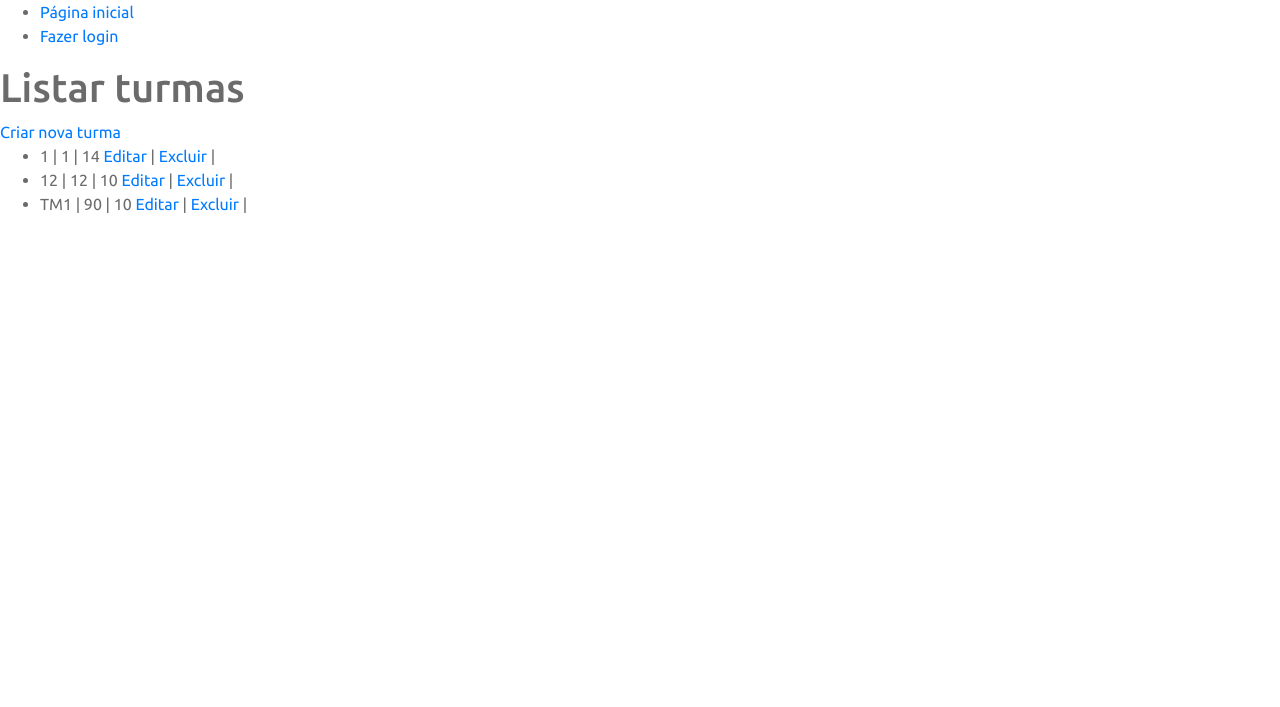
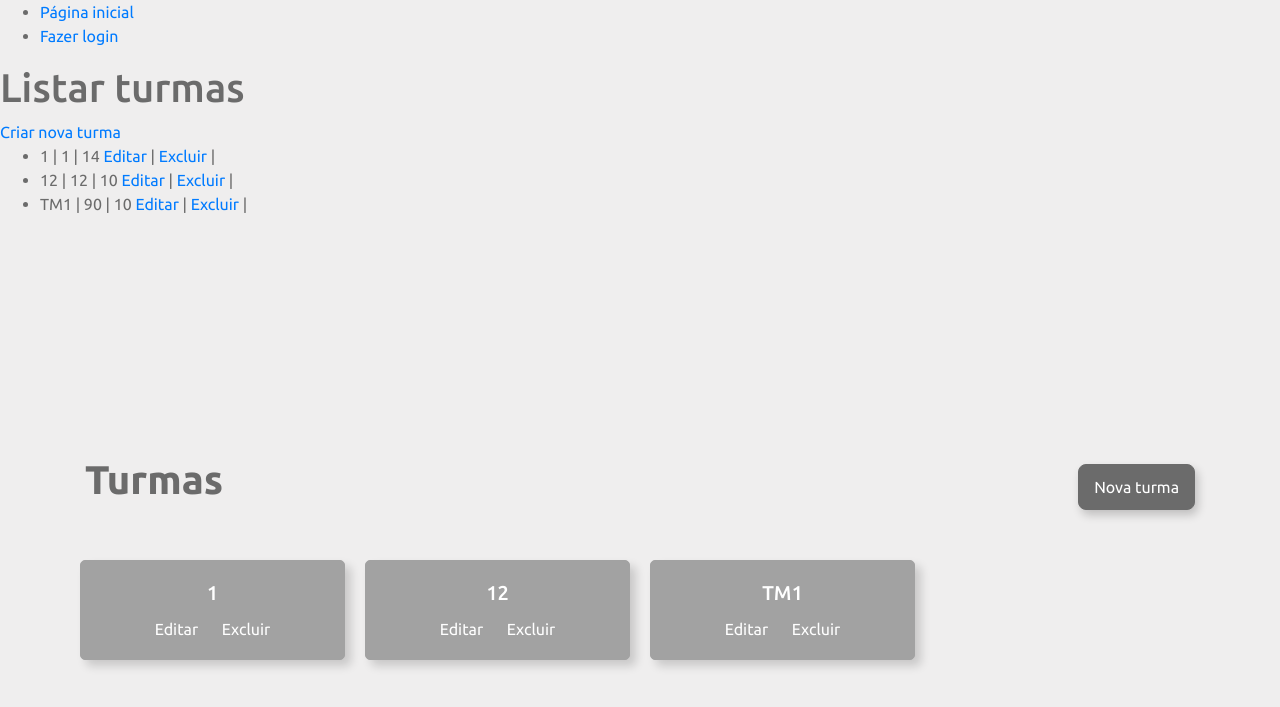
Before and after one commit to caioguedesam/skoolit_engsoft, a Flask app: page /turmas/listar in a window 1280 px wide. Shown: the top 707 px of the page. Run offline with Flask 2, Linux system fonts and the light colour scheme; data comes from the database, SQL or seed files in the repository; both versions use the stored data as it was after the commit; some libraries are stand-ins or nearby versions.

Commit message:
Início design página das turmas (gerenciar)

```diff
--- /dev/null
+++ b/skoolit/static/turmas/listar_turmas.css
@@ -0,0 +1,44 @@
+body {
+  background-color: var(--background);
+}
+
+#titulo, #materia-nome {
+  font-weight: bold;
+}
+
+#materia-nome {
+  font-size: 18px;
+}
+
+.container {
+  margin-top: 240px;
+}
+
+.btn {
+  background-color: var(--accent) !important;
+  border-color: var(--accent) !important;
+  border-radius: 8px;
+  padding: 10px 15px;
+  box-shadow: 3px 5px 10px rgba(0, 0, 0, .2)
+}
+
+.btn:hover {
+  background-color: var(--accent-hover) !important;
+  border-color: var(--accent-hover) !important;
+}
+
+.card.turma{
+  background-color: var(--background-card);
+  border-color: var(--background-card);
+  border-radius: 5px;
+  margin: 0px 10px 30px 10px;
+  height: 100px;
+  width: 265px;
+  box-shadow: 6px 6px 10px rgba(0, 0, 0, 0.16);
+}
+
+.card.turma a {
+  /* color: inherit; */
+  color: var(--white);
+  text-decoration: none;
+}
--- a/skoolit/templates/turmas/listar_turmas.html
+++ b/skoolit/templates/turmas/listar_turmas.html
@@ -1,4 +1,8 @@
 {% extends "navfoot.html" %}
+
+{% block style %}
+    <link rel="stylesheet" href="{{ url_for('static', filename='turmas/listar_turmas.css') }}">
+{% endblock %}
 
 {% block title %}Listar turmas{% endblock %}
 
@@ -18,4 +22,40 @@
 <p>Não existem turmas criadas.</p>
 {% endif %}
 
+<div class="container">
+
+	<div class="d-flex mb-5">
+		<div class="mr-auto">
+			<h1 id="titulo">Turmas</h1>
+		</div>
+
+		<div class="mt-2">
+			<a href="{{url_for('turmas.criar')}}"
+				class="btn btn-primary" role="button">
+				Nova turma
+			</a>
+		</div>
+	</div>
+
+
+	<div class="row align-items-center">
+		{% for turma in turmas %}
+			<div class="card turma">
+				<div class="card-body">
+					<h5 class="card-title text-center">
+						<a id="turma-nome" href="{{url_for('turmas.listar', id=turma.id)}}">{{turma.titulo}}</a>
+					</h5>
+					<div class="text-center">
+						<a href="{{url_for('turmas.atualizar', id=turma.id)}}" class="card-link">Editar</a>
+						<a href="{{url_for('turmas.excluir', id=turma.id)}}" class="card-link">Excluir</a>
+					</div>
+				</div>
+			</div>
+		{% endfor %}
+	</div>
+	{% if turmas|length == 0  %}
+		<p>Não existem matérias criadas.</p>
+	{% endif %}
+</div>
+
 {% endblock %}
--- a/skoolit/turmas/views.py
+++ b/skoolit/turmas/views.py
@@ -40,7 +40,9 @@ def criar():
 def listar():
 
 	turmas = models.Turma.query.all()
-
+	turmasjoin = models.Turma.query.join(Usuario).all()
+	print(turmasjoin)
+	print(turmasjoin[0].professor)
 	return render_template('turmas/listar_turmas.html', turmas=turmas)
 
 
```
Also changed, not shown: skoolit/data.sqlite.
